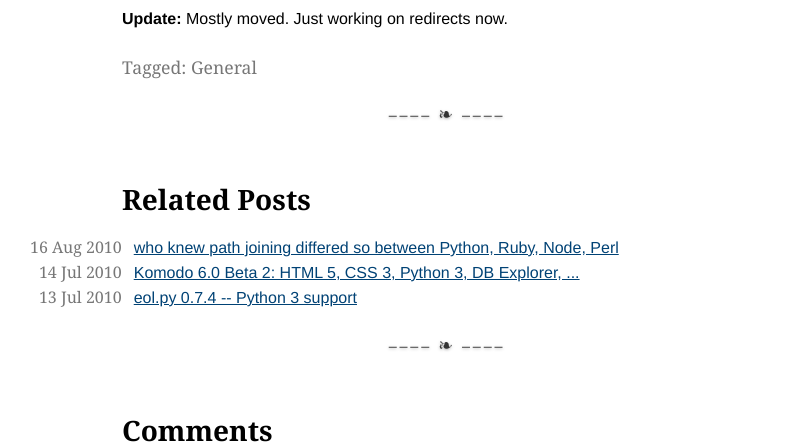
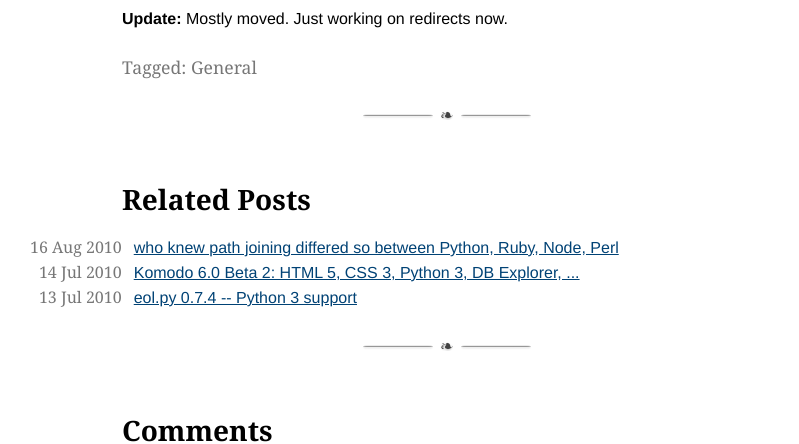
Before and after one commit to trentm/trentm.github.com, a Jekyll site: the page built from _posts/2009-10-22-moving-this-blog-to-blogger.markdown, in a window 1280 px wide. Shown: the part 331-775 px from the top of the page, without its empty margins (193-992 px from the left). Built offline with Jekyll 4.4.1, drawn with Linux system fonts in a browser that asks for light colours; some web fonts are replaced; Markdown is read by kramdown in place of the engine named in the settings; comment, search, counter and statistics services are not loaded.

Commit message:
image for 'hr.strong' because font on iphone, at least, doesn't have \23af

```diff
--- a/css/style.css
+++ b/css/style.css
@@ -318,11 +318,10 @@ img.right100, img.right150, img.right200 {
 }
 
 hr.strong {
-  letter-spacing: 0.175em; /* To get smooth joining of \23AF's. */
-  text-shadow: 0px 1px 3px #aaa;
+  background: url(/img/hr_strong.png) no-repeat center;
 }
 hr.strong:after {
-  content: "\23AF\23AF\23AF\23AF   \2767   \23AF\23AF\23AF\23AF";
+  content: none;
 }
 
 
```
